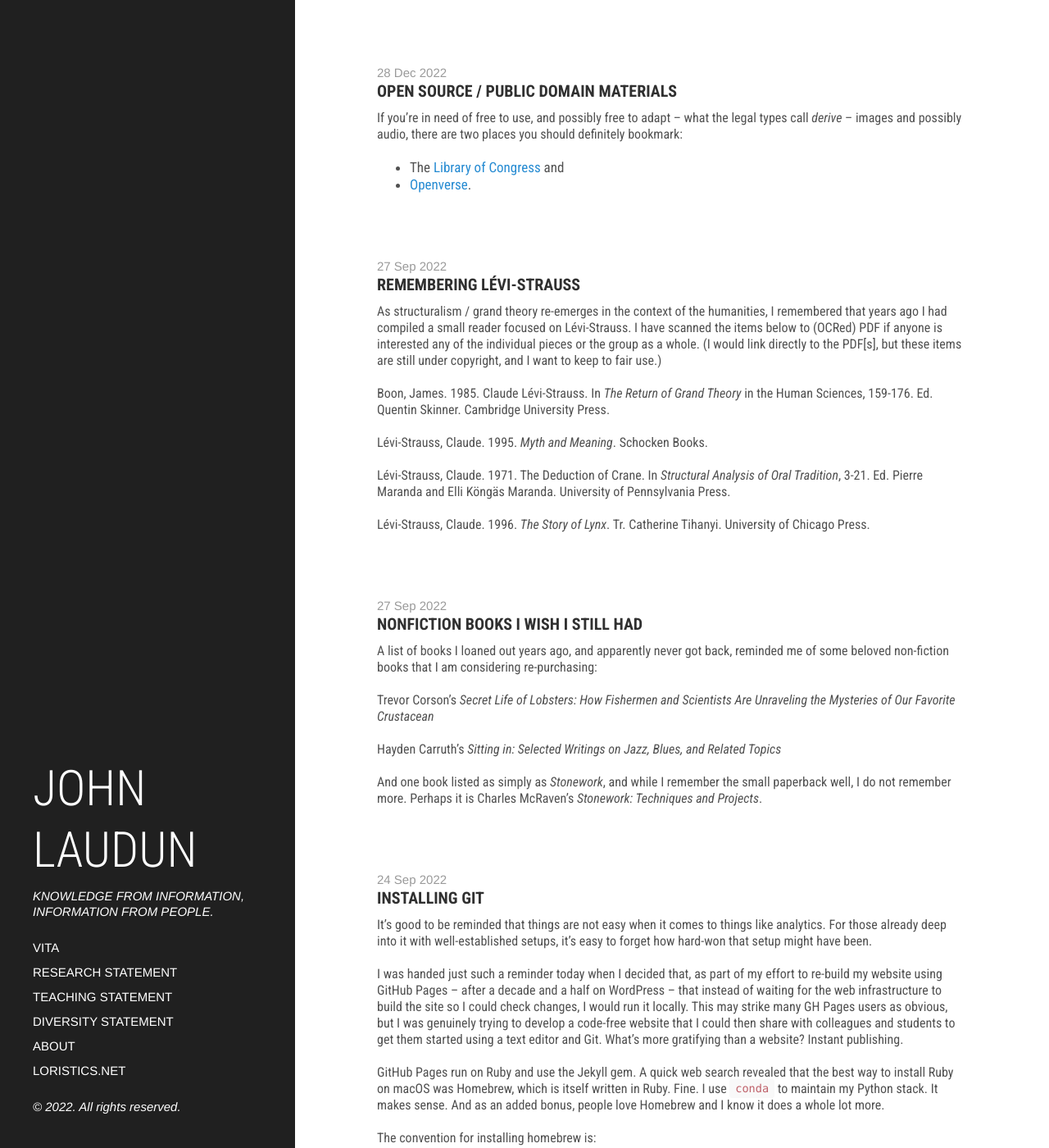
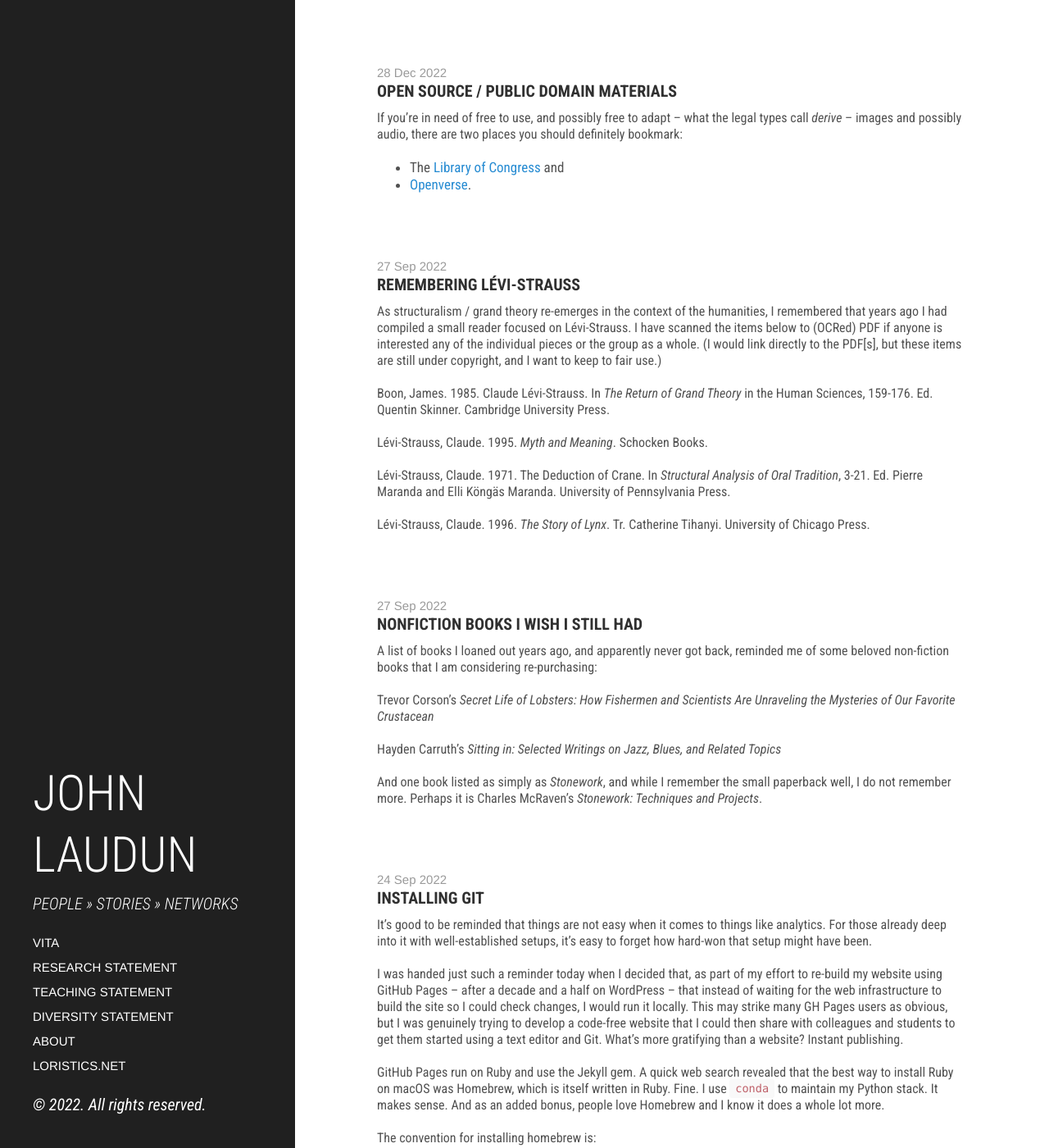
Before and after one commit to johnlaudun/blog, a Jekyll site: the page built from index.html, in a window 1280 px wide and 1400 px high. Shown: the whole window at 82% size. Built offline with Jekyll 4.4.1, drawn with Linux system fonts in a browser that asks for light colours; the list of posts is cut into pages by our own code.

Commit message:
Sidebar and pagination updated with Roboto Condensed.

```diff
--- a/_config.yml
+++ b/_config.yml
@@ -6,7 +6,7 @@
 # Setup
 title: John Laudun
 # tagline:          'Mapping Stories across Networks'
-description: 'Knowledge from information, information from people.'
+description: 'People » Stories » Networks'
 version:  "2022-12-27"
 url: https://johnlaudun.github.io/blog/
 baseurl: https://johnlaudun.github.io/blog/
--- a/public/css/hyde.css
+++ b/public/css/hyde.css
@@ -95,7 +95,7 @@ html {
 .sidebar-about p {
   color: #fff;
   margin-top: 0;
-  font-family: Helvetica, sans-serif;
+  font-family: 'Roboto Condensed', "Helvetica Neue", Verdana, sans-serif;
   font-style: normal;
   text-transform: uppercase;
   font-size: 0.75rem;
@@ -104,9 +104,9 @@ html {
 .sidebar p {
   color: #fff;
   margin-top: 0;
-  font-family: Helvetica, sans-serif;
+  font-family: 'Roboto Condensed', "Helvetica Neue", Verdana, sans-serif;
   font-style: italic;
-  font-size: 0.75rem;
+  font-size: 1rem;
 }
 
 /* Sidebar nav */
--- a/public/css/poole.css
+++ b/public/css/poole.css
@@ -393,6 +393,7 @@ tbody tr:nth-child(odd) th {
 .related-posts {
   padding-left: 0;
   list-style: none;
+  font-family: 'Roboto Condensed', "Helvetica Neue", Verdana, sans-serif;
 }
 .related-posts h3 {
   margin-top: 0;
@@ -421,7 +422,7 @@ tbody tr:nth-child(odd) th {
   overflow: hidden; /* clearfix */
   margin-left: -1rem;
   margin-right: -1rem;
-  font-family: "PT Sans", Helvetica, Arial, sans-serif;
+  font-family: 'Roboto Condensed', "Helvetica Neue", Verdana, sans-serif;
   color: #ccc;
   text-align: center;
 }
```
Also changed, not shown: public/LeagueGothic-Italic.woff (deleted), public/LeagueGothic-Regular.woff (deleted), public/apple-touch-icon-144-precomposed.png (deleted).
